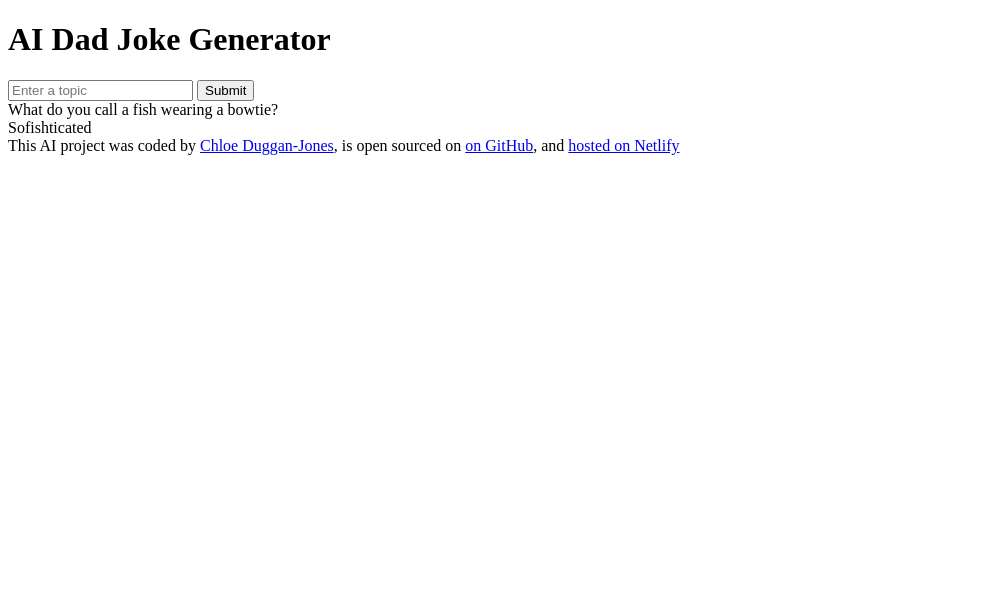
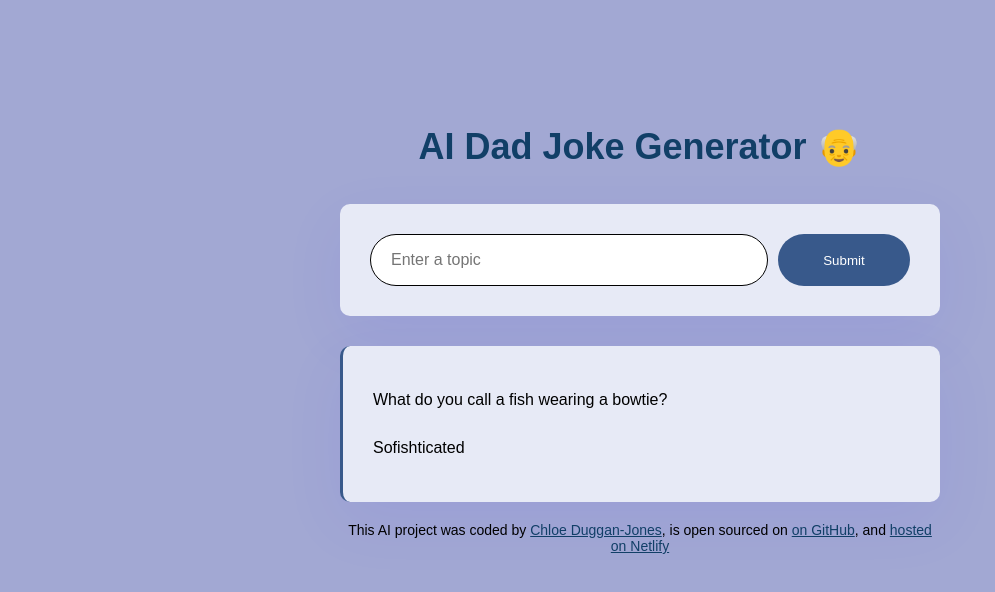
Before and after one commit to Chloedj/Project-Joke-App, a plain HTML site: page index.html in a window 1280 px wide. Shown: the whole page, without its empty margins (0-995 px from the left). Drawn offline with Linux system fonts and the light colour scheme.

Commit message:
Added styling

```diff
--- a/index.html
+++ b/index.html
@@ -7,15 +7,21 @@
     <title>AI Dad Joke Generator</title>
   </head>
   <body>
+    <div class="container">
       <header>
-      <h1>AI Dad Joke Generator</h1>
+        <h1>AI Dad Joke Generator 👴</h1>
       </header>
       <main>
         <form>
-        <input type="text" placeholder="Enter a topic" required />
-        <input type="submit" />
+          <input
+            type="text"
+            class="input"
+            placeholder="Enter a topic"
+            required
+          />
+          <input type="submit" class="button" />
         </form>
-      <div>
+        <div class="answer">
           What do you call a fish wearing a bowtie?
           <br />
           Sofishticated
@@ -23,7 +29,8 @@
       </main>
       <footer>
         This AI project was coded by
-      <a href="https://github.com/Chloedj" target="_blank">Chloe Duggan-Jones</a
+        <a href="https://github.com/Chloedj" target="_blank"
+          >Chloe Duggan-Jones</a
         >, is open sourced on
         <a href="https://github.com/Chloedj/Project-Joke-App" target="_blank"
           >on GitHub</a
@@ -34,6 +41,7 @@
           >hosted on Netlify</a
         >
       </footer>
+    </div>
     <script src="src/index.js"></script>
   </body>
 </html>
--- a/src/style.css
+++ b/src/style.css
@@ -0,0 +1,69 @@
+body {
+    background-color: #a2a8d3;
+    font-family:sans-serif
+}
+
+a {
+    color: #113f67;
+}
+
+.container {
+    margin: 120px auto;
+    max-width: 600px;
+}
+header{
+margin-bottom: 30px;
+}
+
+h1 {
+font-weight: 800;
+font-size: 36px;
+line-height: 1.5;
+color: #113f67;
+text-align: center;
+}
+
+form {
+    padding: 30px;
+    background-color: #e7eaf6;
+    border-radius: 10px;
+    display: flex;
+    box-shadow: 0px 20px 60px rgba(65, 50, 400, 0.08);
+    margin-bottom: 30px;
+}
+
+.input {
+    padding: 15px 20px;
+    border: 1px solid;
+    width: 80%;
+    border-radius: 50px;
+    font-weight: 400px;
+    font-size: 16px;
+    line-height: 20px;
+    }
+
+.button {
+    margin-left: 10px;
+    background: #38598b;
+    padding: 14px 24px;
+    border-radius: 50px;
+    border: none;
+    color: #fff;
+    width: 150px
+    }
+
+    .answer{
+        padding: 30px;
+            background-color: #e7eaf6;
+            border-radius: 10px;
+            font: 24px;
+            line-height: 3;
+            border-left: 3px solid #38598b;
+            box-shadow: 0px 20px 60px rgba(65, 50, 400, 0.08);
+    }
+
+    footer {
+        text-align: center;
+        font-size: 14px;
+        padding-top: 20px;
+    }
```
Lines whose indentation alone changed are shown as unchanged.
